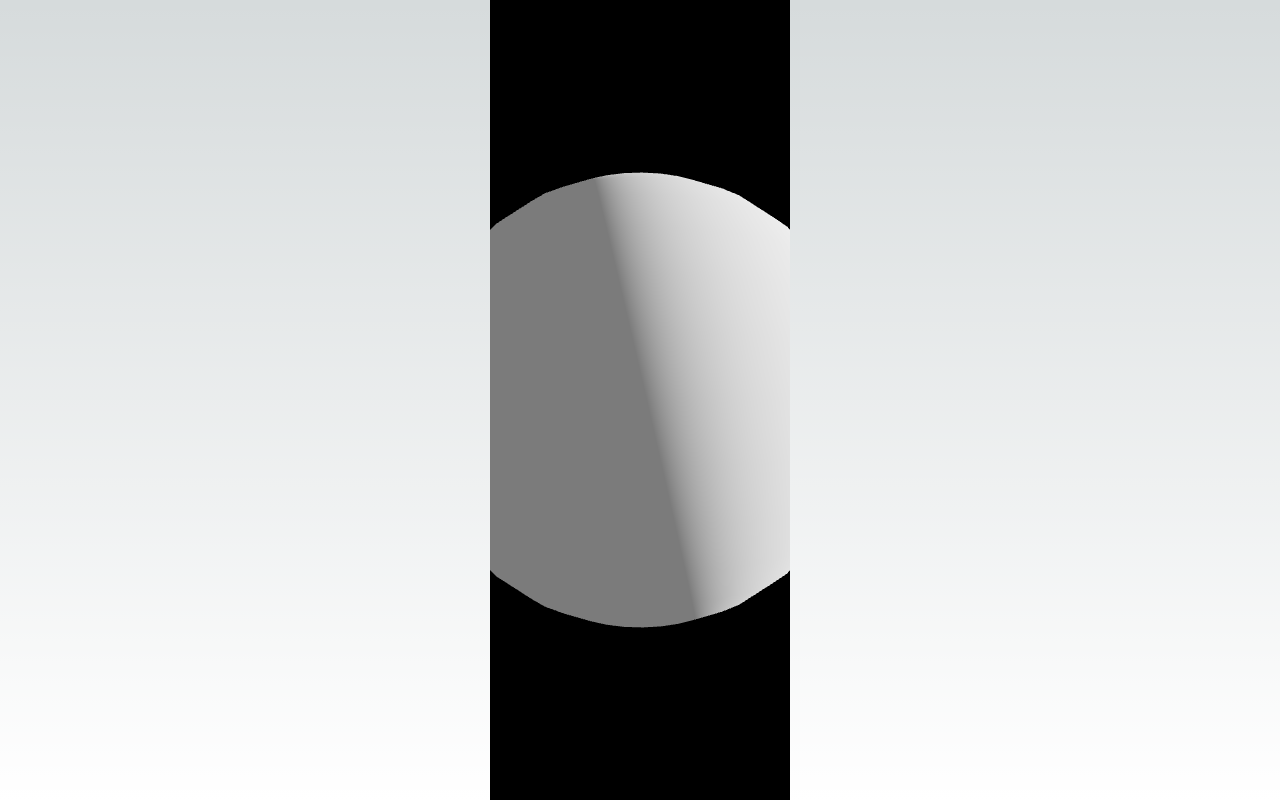
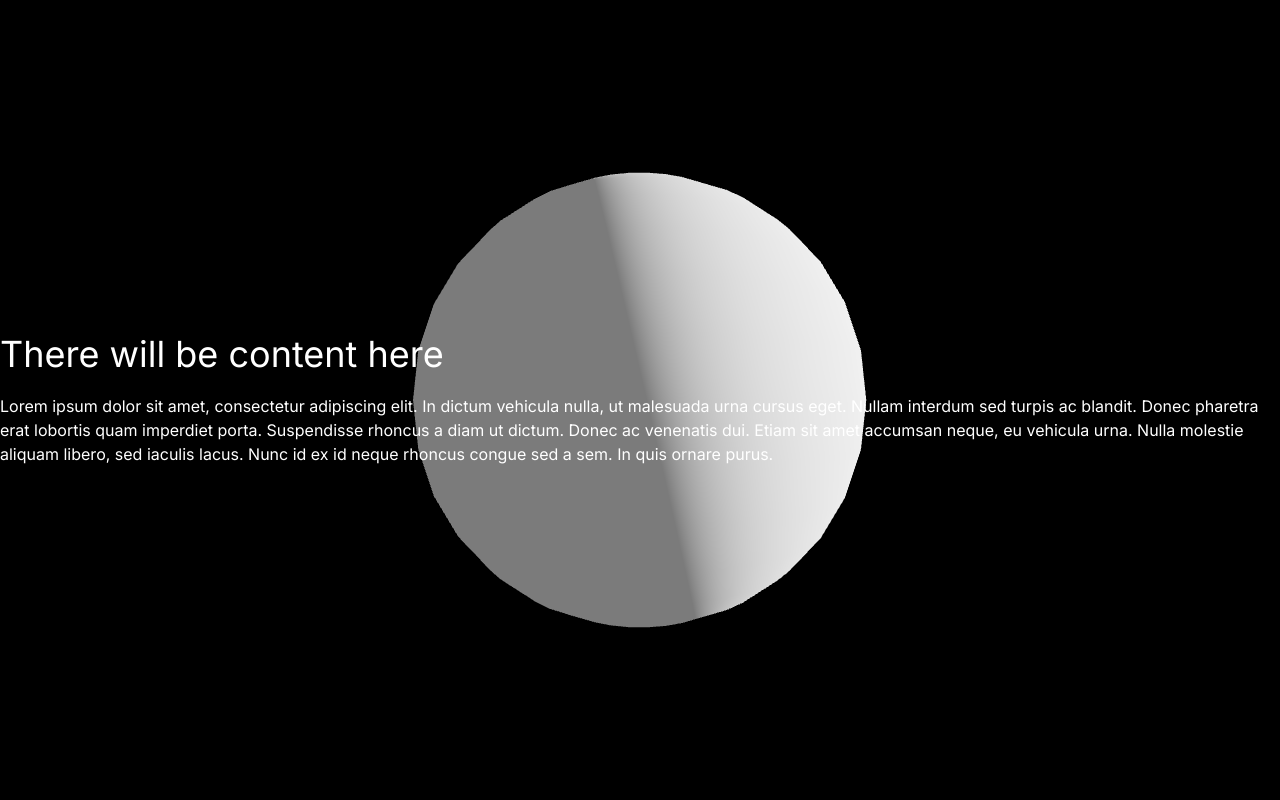
Before and after one commit to SCendlak/ShelfStory, a Next.js app in the folder shelf-story-front/: page / in a window 1280 px wide. Built offline with nearby package versions, Linux system fonts and the light colour scheme.

Commit message:
Added ThreeJs as background to root page and separated content from in

```diff
--- a/shelf-story-front/src/app/page.tsx
+++ b/shelf-story-front/src/app/page.tsx
@@ -1,9 +1,21 @@
 import BasicThree from "@/app/Earth/page";
+import Head from "next/head";
 
 export default function Page() {
   return (
     <main className="flex min-h-screen flex-col items-center justify-around ">
-        <div><BasicThree /></div>
+        <Head>
+            <title>Next.js with Three.js</title>
+        </Head>
+
+        <div className="absolute z-10 w-full">
+            <h1 className="text-4xl text-white">There will be content here</h1>
+            <p className="text-1xl text-white pt-5">Lorem ipsum dolor sit amet, consectetur adipiscing elit. In dictum vehicula nulla, ut malesuada urna cursus eget. Nullam interdum sed turpis ac blandit. Donec pharetra erat lobortis quam imperdiet porta. Suspendisse rhoncus a diam ut dictum. Donec ac venenatis dui. Etiam sit amet accumsan neque, eu vehicula urna. Nulla molestie aliquam libero, sed iaculis lacus. Nunc id ex id neque rhoncus congue sed a sem. In quis ornare purus.</p>
+        </div>
+
+        <div className="absolute top-0 left-0 w-full h-screen">
+            <BasicThree />
+        </div>
     </main>
   )
 }
```
